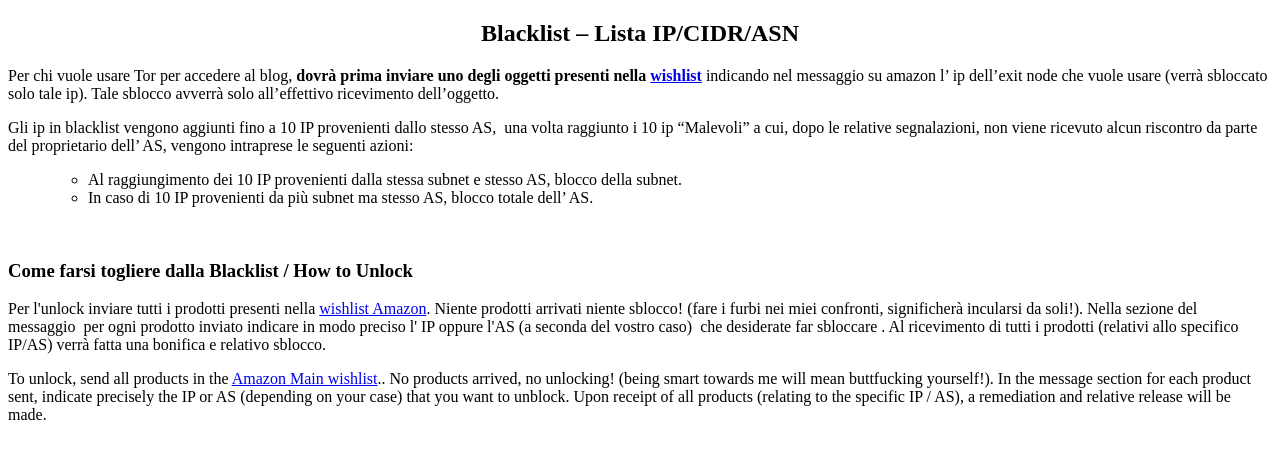
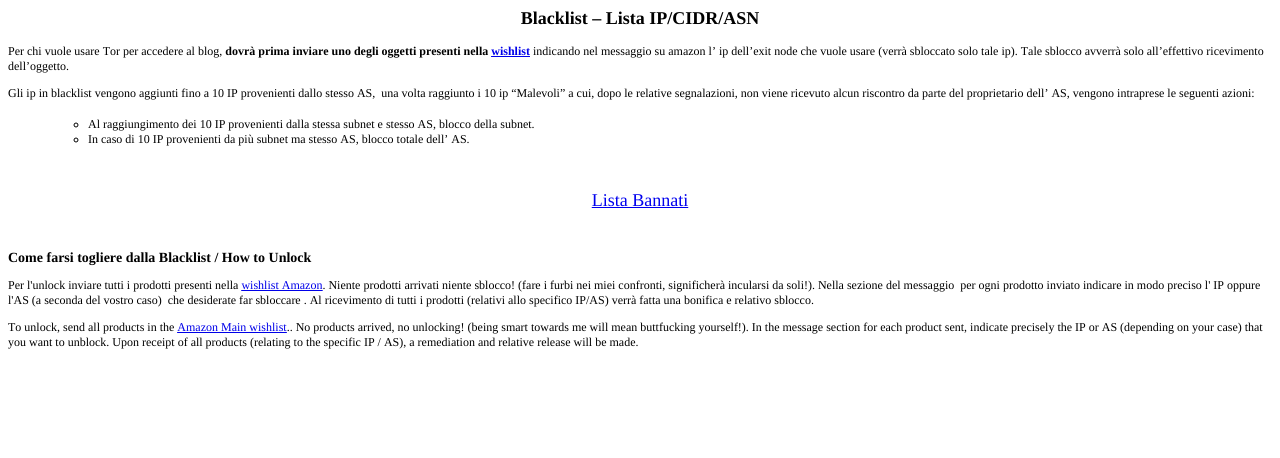
Before and after one commit to uiblogit/uiblog.it, a plain HTML site: page index.html in a window 1280 px wide. Drawn offline with Linux system fonts and the light colour scheme.

Commit message:
Update index.html

```diff
--- a/index.html
+++ b/index.html
@@ -1,36 +1,39 @@
-<!DOCTYPE html>
-<html lang="en">
-  <head>
-    <meta charset="UTF-8">
-    <meta name="viewport" content="width=device-width, initial-scale=1.0">
-    <meta http-equiv="X-UA-Compatible" content="ie=edge">
-    <title>Lista Bannati - Come ottenere l'unlock</title>
-    <link rel="stylesheet" href="style.css">
-  </head>
-  <body>
-
-<h2 style="text-align:center">Blacklist &ndash; Lista IP/CIDR/ASN</h2>
-
-<p>Per chi vuole usare Tor per accedere al blog, <strong>dovr&agrave; prima inviare uno degli oggetti presenti nella <a href="https://www.amazon.it/hz/wishlist/ls/1LXVOB8AFO7RZ?ref_=wl_share" rel="noopener" target="_blank">wishlist</a></strong> indicando nel messaggio su amazon l&rsquo; ip dell&rsquo;exit node che vuole usare (verr&agrave; sbloccato solo tale ip). Tale sblocco avverr&agrave; solo all&rsquo;effettivo ricevimento dell&rsquo;oggetto.</p>
-
-<p>Gli ip in blacklist vengono aggiunti fino a 10 IP provenienti dallo stesso AS,&nbsp; una volta raggiunto i 10 ip &ldquo;Malevoli&rdquo; a cui, dopo le relative segnalazioni, non viene ricevuto alcun riscontro da parte del proprietario dell&rsquo; AS, vengono intraprese le seguenti azioni:</p>
-
-<ul>
-	<li style="list-style-type:none">
-	<ul>
-		<li>Al raggiungimento dei 10 IP provenienti dalla stessa subnet e stesso AS, blocco della subnet.</li>
-		<li>In caso di 10 IP provenienti da pi&ugrave; subnet ma stesso AS, blocco totale dell&rsquo; AS.</li>
-	</ul>
-	</li>
+<!DOCTYPE html PUBLIC "-//W3C//DTD HTML 4.01//EN" "http://www.w3.org/TR/html4/strict.dtd">
+<html>
+<head>
+  <meta http-equiv="Content-Type" content="text/html; charset=utf-8">
+  <meta http-equiv="Content-Style-Type" content="text/css">
+  <title>Lista Bannati - Come ottenere l'unlock</title>
+  <meta name="Generator" content="Cocoa HTML Writer">
+  <meta name="CocoaVersion" content="2113.6">
+  <style type="text/css">
+    p.p2 {margin: 0.0px 0.0px 12.0px 0.0px; font: 12.0px Times; color: #000000; -webkit-text-stroke: #000000}
+    p.p4 {margin: 0.0px 0.0px 12.0px 0.0px; text-align: center; font: 18.0px Times; color: #000000; -webkit-text-stroke: #000000}
+    p.p5 {margin: 0.0px 0.0px 12.0px 0.0px; font: 12.0px Times; color: #000000; -webkit-text-stroke: #000000; min-height: 14.0px}
+    p.p6 {margin: 0.0px 0.0px 12.0px 0.0px; font: 14.0px Times; color: #000000; -webkit-text-stroke: #000000}
+    li.li3 {margin: 0.0px 0.0px 0.0px 0.0px; font: 12.0px Times; color: #000000; -webkit-text-stroke: #000000}
+    span.s1 {font-kerning: none}
+    span.s2 {font: 12.0px Times; text-decoration: underline ; font-kerning: none; color: #0000e9; -webkit-text-stroke: 0px #0000e9}
+    span.s3 {-webkit-text-stroke: 0px #000000}
+    ul.ul1 {list-style-type: disc}
+    ul.ul2 {list-style-type: circle}
+  </style>
+</head>
+<body>
+<h2 style="margin: 0.0px 0.0px 14.9px 0.0px; text-align: center; font: 18.0px Times; color: #000000; -webkit-text-stroke: #000000"><span class="s1"><b>Blacklist – Lista IP/CIDR/ASN</b></span></h2>
+<p class="p2"><span class="s1">Per chi vuole usare Tor per accedere al blog, <b>dovrà prima inviare uno degli oggetti presenti nella </b><a href="https://www.amazon.it/hz/wishlist/ls/1LXVOB8AFO7RZ?ref_=wl_share"><span class="s2"><b>wishlist</b></span></a> indicando nel messaggio su amazon l’ ip dell’exit node che vuole usare (verrà sbloccato solo tale ip). Tale sblocco avverrà solo all’effettivo ricevimento dell’oggetto.</span></p>
+<p class="p2"><span class="s1">Gli ip in blacklist vengono aggiunti fino a 10 IP provenienti dallo stesso AS,  una volta raggiunto i 10 ip “Malevoli” a cui, dopo le relative segnalazioni, non viene ricevuto alcun riscontro da parte del proprietario dell’ AS, vengono intraprese le seguenti azioni:</span></p>
+<ul class="ul1">
+  <ul class="ul2">
+    <li class="li3"><span class="s3"></span><span class="s1">Al raggiungimento dei 10 IP provenienti dalla stessa subnet e stesso AS, blocco della subnet.</span></li>
+    <li class="li3"><span class="s3"></span><span class="s1">In caso di 10 IP provenienti da più subnet ma stesso AS, blocco totale dell’ AS.</span></li>
+  </ul>
 </ul>
-
-<p>&nbsp;</p>
-
-<h3>Come farsi togliere dalla Blacklist / How to Unlock</h3>
-
-<p>Per l&#39;unlock inviare tutti i prodotti presenti nella <a href="https://www.amazon.it/hz/wishlist/ls/1LXVOB8AFO7RZ?ref_=wl_share" rel="noopener" target="_blank">wishlist Amazon</a>. Niente prodotti arrivati niente sblocco! (fare i furbi nei miei confronti, significher&agrave; incularsi da soli!). Nella sezione del messaggio&nbsp; per ogni prodotto inviato indicare in modo preciso l&#39; IP oppure l&#39;AS (a seconda del vostro caso)&nbsp; che desiderate far sbloccare . Al ricevimento di tutti i prodotti (relativi allo specifico IP/AS) verr&agrave; fatta una bonifica e relativo sblocco.</p>
-
-<p>To unlock, send all products in the <a href="https://www.amazon.it/hz/wishlist/ls/1LXVOB8AFO7RZ?ref_=wl_share" rel="noopener" target="_blank">Amazon Main wishlist</a>.. No products arrived, no unlocking! (being smart towards me will mean buttfucking yourself!). In the message section for each product sent, indicate precisely the IP or AS (depending on your case) that you want to unblock. Upon receipt of all products (relating to the specific IP / AS), a remediation and relative release will be made.</p>
-
+<p class="p2"><span class="s1"> </span></p>
+<p class="p4"><span class="s1"><a href="https://www.datawrapper.de/_/n4txi/">Lista Bannati</a></span></p>
+<p class="p5"><span class="s1"></span><br></p>
+<p class="p6"><span class="s1"><b>Come farsi togliere dalla Blacklist / How to Unlock</b></span></p>
+<p class="p2"><span class="s1">Per l'unlock inviare tutti i prodotti presenti nella <a href="https://www.amazon.it/hz/wishlist/ls/1LXVOB8AFO7RZ?ref_=wl_share"><span class="s2">wishlist Amazon</span></a>. Niente prodotti arrivati niente sblocco! (fare i furbi nei miei confronti, significherà incularsi da soli!). Nella sezione del messaggio  per ogni prodotto inviato indicare in modo preciso l' IP oppure l'AS (a seconda del vostro caso)  che desiderate far sbloccare . Al ricevimento di tutti i prodotti (relativi allo specifico IP/AS) verrà fatta una bonifica e relativo sblocco.</span></p>
+<p class="p2"><span class="s1">To unlock, send all products in the <a href="https://www.amazon.it/hz/wishlist/ls/1LXVOB8AFO7RZ?ref_=wl_share"><span class="s2">Amazon Main wishlist</span></a>.. No products arrived, no unlocking! (being smart towards me will mean buttfucking yourself!). In the message section for each product sent, indicate precisely the IP or AS (depending on your case) that you want to unblock. Upon receipt of all products (relating to the specific IP / AS), a remediation and relative release will be made.</span></p>
 </body>
 </html>
```
